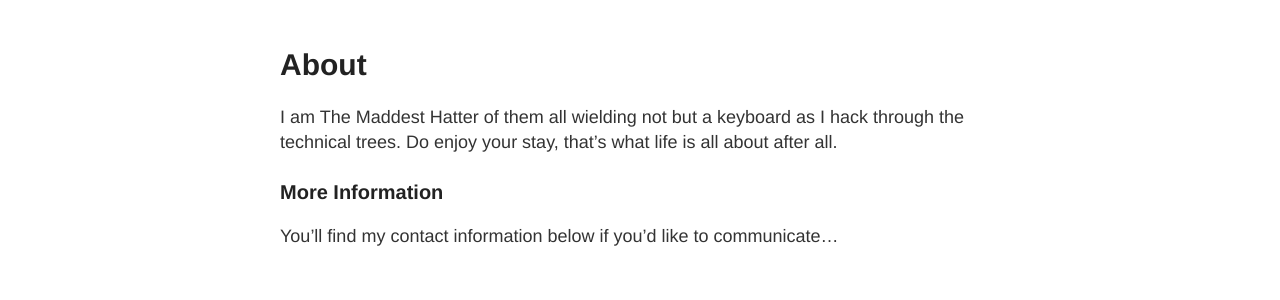
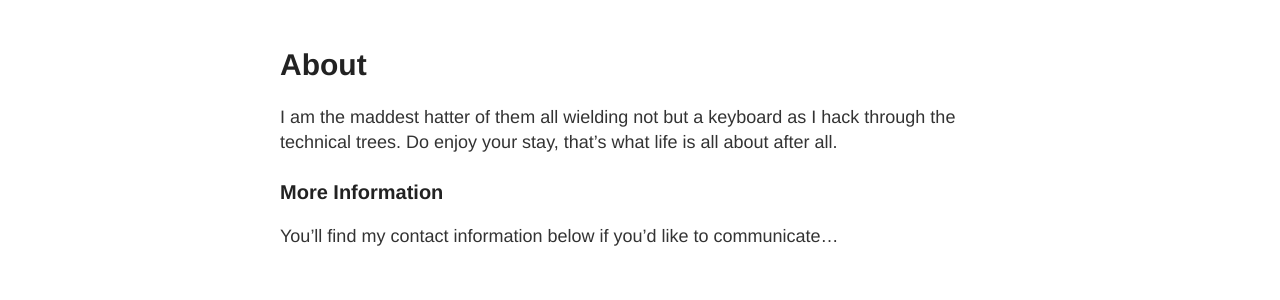
Before and after one commit to SaaSySecurity/SaaSySecurity.github.io, a Jekyll site: the page built from about.md, in a window 1280 px wide. Shown: the part 122-422 px from the top of the page. Built offline with Jekyll 4.4.1, drawn with Linux system fonts in a browser that asks for light colours.

```diff
--- a/about.md
+++ b/about.md
@@ -4,7 +4,7 @@ title: About
 permalink: /about/
 ---
 
-I am The Maddest Hatter of them all wielding not but a keyboard as I hack through the technical trees. Do enjoy your stay, that's what life is all about after all.
+I am the maddest hatter of them all wielding not but a keyboard as I hack through the technical trees. Do enjoy your stay, that's what life is all about after all.
 
 ### More Information
 
```
